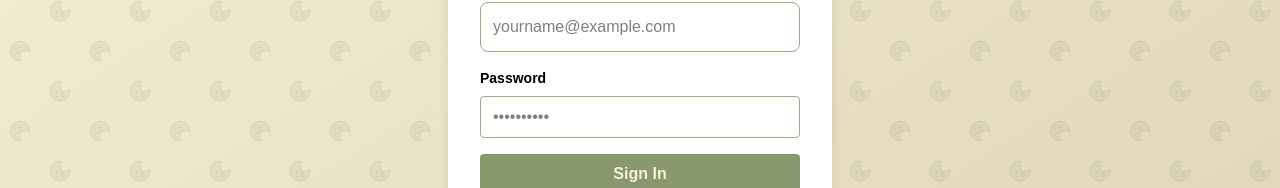
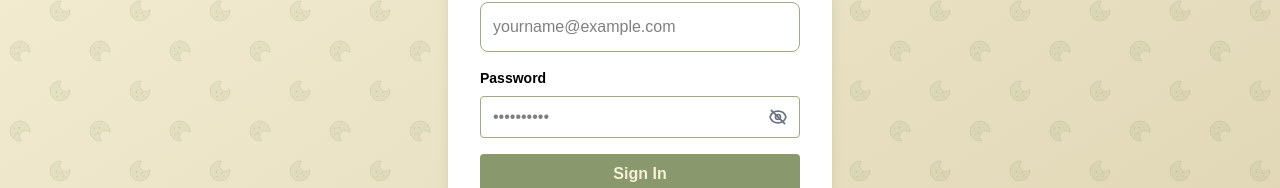
Before and after one commit to deGuzmanChris/ByteSize, a Next.js app in the folder byte-size/: page /login in a window 1280 px wide. Shown: the part 289-477 px from the top of the page. Built offline with nearby package versions, Linux system fonts and the light colour scheme; no server answers.

Commit message:
Add view password

```diff
--- a/byte-size/src/app/login/page.jsx
+++ b/byte-size/src/app/login/page.jsx
@@ -16,6 +16,7 @@
 
   const [email, setEmail] = useState("");
   const [password, setPassword] = useState("");
+  const [showPassword, setShowPassword] = useState(false);
 
   const handleGoogleSignIn = async () => {
     try {
@@ -87,14 +88,35 @@
             </div>
             <div className="mb-4 text-left">
               <label className="block text-sm font-semibold mb-2">Password</label>
+              <div className="relative">
                 <input
-                type="password"
+                  type={showPassword ? "text" : "password"}
                   required
                   value={password}
                   onChange={(e) => setPassword(e.target.value)}
                   className={`w-full px-3 py-2 border ${tokens.sidebarBorder} rounded ${tokens.text} ${darkMode ? "bg-[#393939]" : "bg-white"} focus:outline-none focus:ring-2 focus:ring-[#89986D]`}
                   placeholder="••••••••••"
                 />
+                <button
+                  type="button"
+                  onClick={() => setShowPassword(!showPassword)}
+                  className="absolute right-3 top-1/2 transform -translate-y-1/2 text-gray-500 hover:text-gray-700 focus:outline-none text-lg font-bold"
+                  title={showPassword ? "Hide password" : "Show password"}
+                >
+                  {showPassword ? (
+                    <svg className="w-5 h-5" fill="none" stroke="currentColor" viewBox="0 0 24 24">
+                      <path strokeLinecap="round" strokeLinejoin="round" strokeWidth={2} d="M15 12a3 3 0 11-6 0 3 3 0 016 0z" />
+                      <path strokeLinecap="round" strokeLinejoin="round" strokeWidth={2} d="M2.458 12C3.732 7.943 7.523 5 12 5c4.478 0 8.268 2.943 9.542 7-1.274 4.057-5.064 7-9.542 7-4.477 0-8.268-2.943-9.542-7z" />
+                    </svg>
+                  ) : (
+                    <svg className="w-5 h-5" fill="none" stroke="currentColor" viewBox="0 0 24 24">
+                      <path strokeLinecap="round" strokeLinejoin="round" strokeWidth={2} d="M15 12a3 3 0 11-6 0 3 3 0 016 0z" />
+                      <path strokeLinecap="round" strokeLinejoin="round" strokeWidth={2} d="M2.458 12C3.732 7.943 7.523 5 12 5c4.478 0 8.268 2.943 9.542 7-1.274 4.057-5.064 7-9.542 7-4.477 0-8.268-2.943-9.542-7z" />
+                      <path strokeLinecap="round" strokeLinejoin="round" strokeWidth={2} d="M4 4l16 16" />
+                    </svg>
+                  )}
+                </button>
+              </div>
             </div>
             <button
               type="submit"
```
Lines whose indentation alone changed are shown as unchanged.
